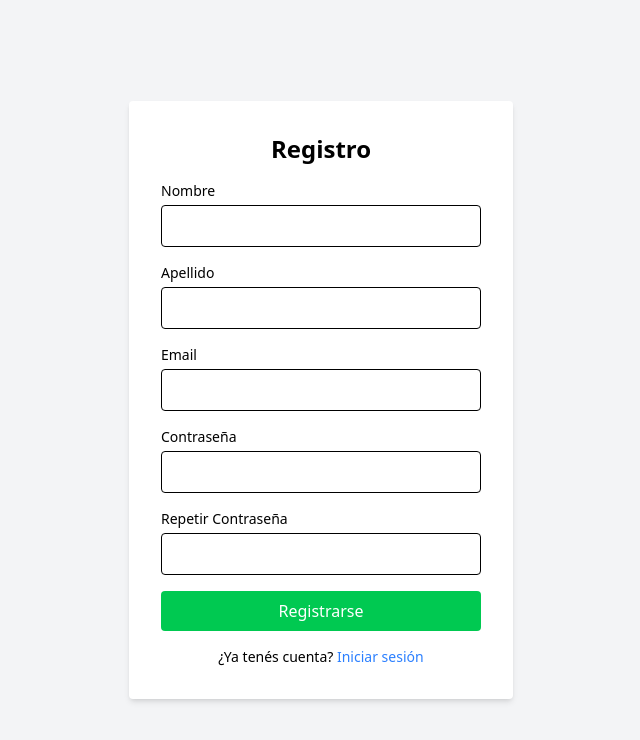
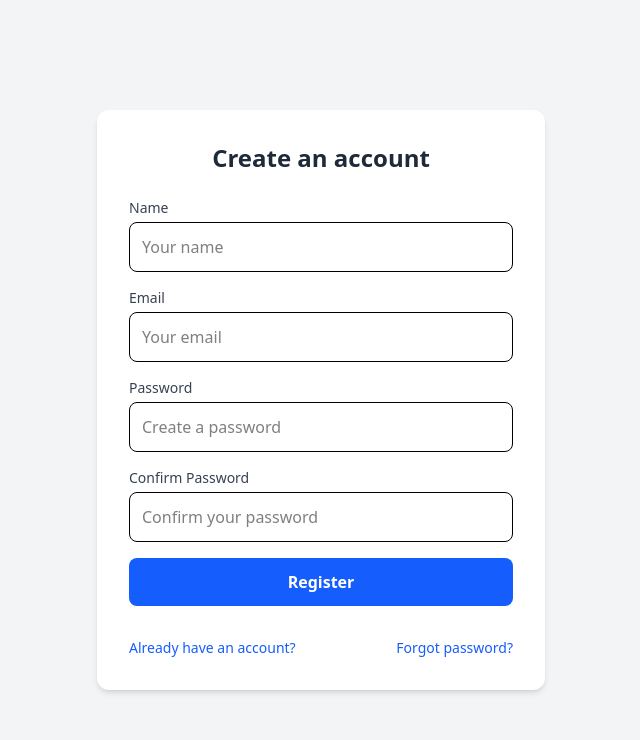
Before and after one commit to guduchango/wine-vue-app, a Vue app: page /register in a window 1280 px wide. Shown: the top 740 px of the page, without its empty margins (319-959 px from the left). Built offline with nearby package versions, Linux system fonts and the light colour scheme.

Commit message:
improve style of login and register, check logical and conexion with API, it's working ok

```diff
--- a/package.json
+++ b/package.json
@@ -10,6 +10,7 @@
   },
   "dependencies": {
     "@tailwindcss/vite": "^4.1.6",
+    "axios": "^1.9.0",
     "pinia": "^3.0.2",
     "pinia-plugin-persistedstate": "^4.3.0",
     "tailwindcss": "^4.1.6",
--- a/src/components/Menu.vue
+++ b/src/components/Menu.vue
@@ -22,7 +22,7 @@
                     </button>
 
 
-                <button @click="auth.logout" class="flex flex-col items-center text-gray-600 hover:text-blue-500">
+                <button @click="logout" class="flex flex-col items-center text-gray-600 hover:text-blue-500">
                     <svg xmlns="http://www.w3.org/2000/svg" fill="none" viewBox="0 0 24 24" stroke-width="1.5"
                         stroke="currentColor" class="size-6">
                         <path stroke-linecap="round" stroke-linejoin="round"
@@ -46,4 +46,8 @@ function createWine() {
   wineStore.selectWine(null)
   router.push('/wine_form') // asegúrate de tener esta ruta
 }
+
+const logout = () => {
+  auth.logout(router)
+}
 </script>
--- a/src/router/index.js
+++ b/src/router/index.js
@@ -4,6 +4,11 @@ import RegisterView from '../views/RegisterView.vue'
 import WineListView from '../views/WineListView.vue'
 import WineFormView from '../views/WineFormView.vue'
 import TestView from '../views/TestView.vue'
+import { useAuthStore } from '../stores/auth'
+
+
+
+
 
 const routes = [
   { path: '/', redirect: '/login' },
@@ -19,4 +24,17 @@ const router = createRouter({
   routes,
 })
 
+router.beforeEach((to, from, next) => {
+  const auth = useAuthStore()
+  console.log('auth', auth)
+
+  const isProtected = ['/wine_list', '/wine_form']
+
+  if (isProtected.includes(to.path) && !auth.token) {
+    next('/login')
+  } else {
+    next()
+  }
+})
+
 export default router
--- /dev/null
+++ b/src/services/api.js
@@ -0,0 +1,19 @@
+// src/services/api.js
+import axios from 'axios'
+
+const api = axios.create({
+  baseURL: 'http://localhost:8000/api',
+  withCredentials: true, // usalo solo si Sanctum y cookie
+  withXSRFToken: true
+})
+
+// Intercepta cada request y le agrega el token
+api.interceptors.request.use(config => {
+  const token = localStorage.getItem('token')
+  if (token) {
+    config.headers.Authorization = `Bearer ${token}`
+  }
+  return config
+})
+
+export default api
--- /dev/null
+++ b/src/services/auth.js
@@ -0,0 +1,29 @@
+// src/services/auth.js
+import axios from 'axios'
+import api from './api';
+
+const API_URL = 'http://localhost:8000/api' // Asegurate que coincida con tu backend
+
+axios.defaults.withCredentials = true // Necesario si usás Sanctum
+axios.defaults.withXSRFToken = true;
+
+export const login = async (credentials) => {
+    console.log('credentials', credentials)
+  const res = await axios.post(`${API_URL}/login`, credentials)
+  localStorage.setItem('token', response.data.token) // si usás Passport
+  return res.data
+}
+
+export const register = async (user) => {
+  const res = await axios.post(`${API_URL}/register`, user)
+  return res.data
+}
+
+export const logout = async () => {
+  await axios.post(`${API_URL}/logout`)
+}
+
+export const getUser = async () => {
+  const res = await api.get(`${API_URL}/user`)
+  return res.data
+}
--- /dev/null
+++ b/src/services/axios.js
@@ -0,0 +1,19 @@
+import axios from 'axios'
+
+const api = axios.create({
+  baseURL: 'http://localhost:8000/api', // cambia por tu URL base
+  headers: {
+    Accept: 'application/json'
+  }
+})
+
+// Token automático si existe
+api.interceptors.request.use(config => {
+  const token = localStorage.getItem('token')
+  if (token) {
+    config.headers.Authorization = `Bearer ${token}`
+  }
+  return config
+})
+
+export default api
--- a/src/views/LoginView.vue
+++ b/src/views/LoginView.vue
@@ -1,52 +1,73 @@
 <template>
-    <div class="flex items-center justify-center min-h-screen bg-gray-100">
-      <form class="bg-white p-8 rounded shadow-md w-96 space-y-4">
-        <h2 class="text-2xl font-bold text-center">Login</h2>
+  <div class="min-h-screen flex items-center justify-center bg-gray-100 px-4">
+    <div class="max-w-md w-full bg-white shadow-md rounded-xl p-8 space-y-6">
+      <h2 class="text-2xl font-semibold text-center text-gray-800">Login to your account</h2>
 
+      <form @submit.prevent="handleLogin" class="space-y-4">
         <div>
-          <label class="block text-sm font-medium">Email</label>
-          <input type="email" v-model="email" class="w-full mt-1 p-2 border rounded" />
+          <label class="block text-sm text-gray-700">Email</label>
+          <input
+            v-model="email"
+            type="email"
+            placeholder="Enter your email"
+            class="mt-1 w-full p-3 border rounded-lg focus:outline-none focus:ring-2 focus:ring-blue-400"
+            required
+          />
         </div>
 
         <div>
-          <label class="block text-sm font-medium">Password</label>
-          <input type="password" v-model="password" class="w-full mt-1 p-2 border rounded" />
+          <label class="block text-sm text-gray-700">Password</label>
+          <input
+            v-model="password"
+            type="password"
+            placeholder="Enter your password"
+            class="mt-1 w-full p-3 border rounded-lg focus:outline-none focus:ring-2 focus:ring-blue-400"
+            required
+          />
+        </div>
+
+        <div v-if="error" class="text-red-500 text-sm">
+          {{ error }}
         </div>
 
         <button
-          type="button"
-          @click="handleLogin"
-          class="w-full bg-blue-500 hover:bg-blue-600 text-white py-2 rounded"
+          type="submit"
+          class="w-full bg-blue-600 hover:bg-blue-700 text-white font-semibold py-3 rounded-lg transition duration-300"
         >
-          Iniciar Sesión
+          Login
         </button>
+      </form>
 
-        <p class="text-sm text-center">
-          ¿No tenés cuenta?
-          <router-link to="/register" class="text-blue-500 hover:underline">Registrate</router-link>
-        </p>
-      </form>
+      <div class="flex justify-between text-sm text-gray-600 pt-2">
+        <RouterLink to="/forgot-password" class="text-blue-600 hover:underline">
+          Forgot password?
+        </RouterLink>
+        <RouterLink to="/register" class="text-blue-600 hover:underline">
+          Register
+        </RouterLink>
+      </div>
+    </div>
   </div>
 </template>
 
 <script setup>
-  import { ref, onMounted  } from 'vue'
-  import { useAuthStore } from '../stores/auth'
+import { ref } from 'vue'
 import { useRouter } from 'vue-router'
+import { useAuthStore } from '../stores/auth.js'
 
 const email = ref('')
 const password = ref('')
+const error = ref(null)
+const router = useRouter()
 const auth = useAuthStore()
-  const router = useRouter()
 
-  onMounted(() => {
-  if (auth.user) {
-    router.push('/wine_list') // Redirige al home o a donde quieras
+const handleLogin = async () => {
+  error.value = null
+  try {
+    await auth.login({ email: email.value, password: password.value })
+    router.push('/wine_list')
+  } catch (e) {
+    error.value = 'Invalid email or password.'
   }
-})
-
-  function handleLogin() {
-    auth.login(email.value, password.value)
-    router.push('/wine_list') // o a donde quieras redirigir después de login
 }
 </script>
--- a/src/views/RegisterView.vue
+++ b/src/views/RegisterView.vue
@@ -1,75 +1,104 @@
 <template>
-    <div class="flex items-center justify-center min-h-screen bg-gray-100">
-      <form class="bg-white p-8 rounded shadow-md w-96 space-y-4">
-        <h2 class="text-2xl font-bold text-center">Registro</h2>
+  <div class="min-h-screen flex items-center justify-center bg-gray-100 px-4">
+    <div class="max-w-md w-full bg-white shadow-md rounded-xl p-8 space-y-6">
+      <h2 class="text-2xl font-semibold text-center text-gray-800">Create an account</h2>
 
+      <form @submit.prevent="handleRegister" class="space-y-4">
         <div>
-          <label class="block text-sm font-medium">Nombre</label>
-          <input type="text" v-model="firstName" class="w-full mt-1 p-2 border rounded" />
+          <label class="block text-sm text-gray-700">Name</label>
+          <input
+            v-model="name"
+            type="text"
+            placeholder="Your name"
+            class="mt-1 w-full p-3 border rounded-lg focus:outline-none focus:ring-2 focus:ring-blue-400"
+            required
+          />
         </div>
 
         <div>
-          <label class="block text-sm font-medium">Apellido</label>
-          <input type="text" v-model="lastName" class="w-full mt-1 p-2 border rounded" />
+          <label class="block text-sm text-gray-700">Email</label>
+          <input
+            v-model="email"
+            type="email"
+            placeholder="Your email"
+            class="mt-1 w-full p-3 border rounded-lg focus:outline-none focus:ring-2 focus:ring-blue-400"
+            required
+          />
         </div>
 
         <div>
-          <label class="block text-sm font-medium">Email</label>
-          <input type="email" v-model="email" class="w-full mt-1 p-2 border rounded" />
+          <label class="block text-sm text-gray-700">Password</label>
+          <input
+            v-model="password"
+            type="password"
+            placeholder="Create a password"
+            class="mt-1 w-full p-3 border rounded-lg focus:outline-none focus:ring-2 focus:ring-blue-400"
+            required
+          />
         </div>
 
         <div>
-          <label class="block text-sm font-medium">Contraseña</label>
-          <input type="password" v-model="password" class="w-full mt-1 p-2 border rounded" />
+          <label class="block text-sm text-gray-700">Confirm Password</label>
+          <input
+            v-model="password_confirmation"
+            type="password"
+            placeholder="Confirm your password"
+            class="mt-1 w-full p-3 border rounded-lg focus:outline-none focus:ring-2 focus:ring-blue-400"
+            required
+          />
         </div>
 
-        <div>
-          <label class="block text-sm font-medium">Repetir Contraseña</label>
-          <input type="password" v-model="confirmPassword" class="w-full mt-1 p-2 border rounded" />
+        <div v-if="error" class="text-red-500 text-sm">
+          {{ error }}
         </div>
 
         <button
-          type="button"
-          @click="handleRegister"
-          class="w-full bg-green-500 hover:bg-green-600 text-white py-2 rounded"
+          type="submit"
+          class="w-full bg-blue-600 hover:bg-blue-700 text-white font-semibold py-3 rounded-lg transition duration-300"
         >
-          Registrarse
+          Register
         </button>
+      </form>
 
-        <p class="text-sm text-center">
-          ¿Ya tenés cuenta?
-          <router-link to="/login" class="text-blue-500 hover:underline">Iniciar sesión</router-link>
-        </p>
-      </form>
+      <div class="flex justify-between text-sm text-gray-600 pt-2">
+        <RouterLink to="/login" class="text-blue-600 hover:underline">
+          Already have an account?
+        </RouterLink>
+        <RouterLink to="/forgot-password" class="text-blue-600 hover:underline">
+          Forgot password?
+        </RouterLink>
+      </div>
+    </div>
   </div>
 </template>
 
 <script setup>
 import { ref } from 'vue'
+import { useRouter } from 'vue-router'
 import { useAuthStore } from '../stores/auth'
-  import { useRouter } from 'vue-router'
 
-  const firstName = ref('')
-  const lastName = ref('')
+const name = ref('')
 const email = ref('')
 const password = ref('')
-  const confirmPassword = ref('')
+const password_confirmation = ref('')
+const error = ref(null)
+
+const router = useRouter()
 const auth = useAuthStore()
-  const router = useRouter()
 
-  function handleRegister() {
-    if (password.value !== confirmPassword.value) {
-      alert('Las contraseñas no coinciden')
-      return
-    }
-
-    auth.register({
-      firstName: firstName.value,
-      lastName: lastName.value,
+const handleRegister = async () => {
+  error.value = null
+  try {
+    await auth.register({
+      name: name.value,
       email: email.value,
       password: password.value,
+      password_confirmation: password_confirmation.value
     })
-
-    router.push('/login') // o loguearlo directo y redirigir a /
+    router.push('/wine_list')
+  } catch (err) {
+    console.error(err)
+    error.value = 'Registration failed. Please check your input.'
+  }
 }
 </script>
```
Also changed, not shown: src/stores/auth.js (+51 -19 lines), 1 other file (tests, documents, lock files or other folders). Lines whose indentation alone changed are shown as unchanged.
